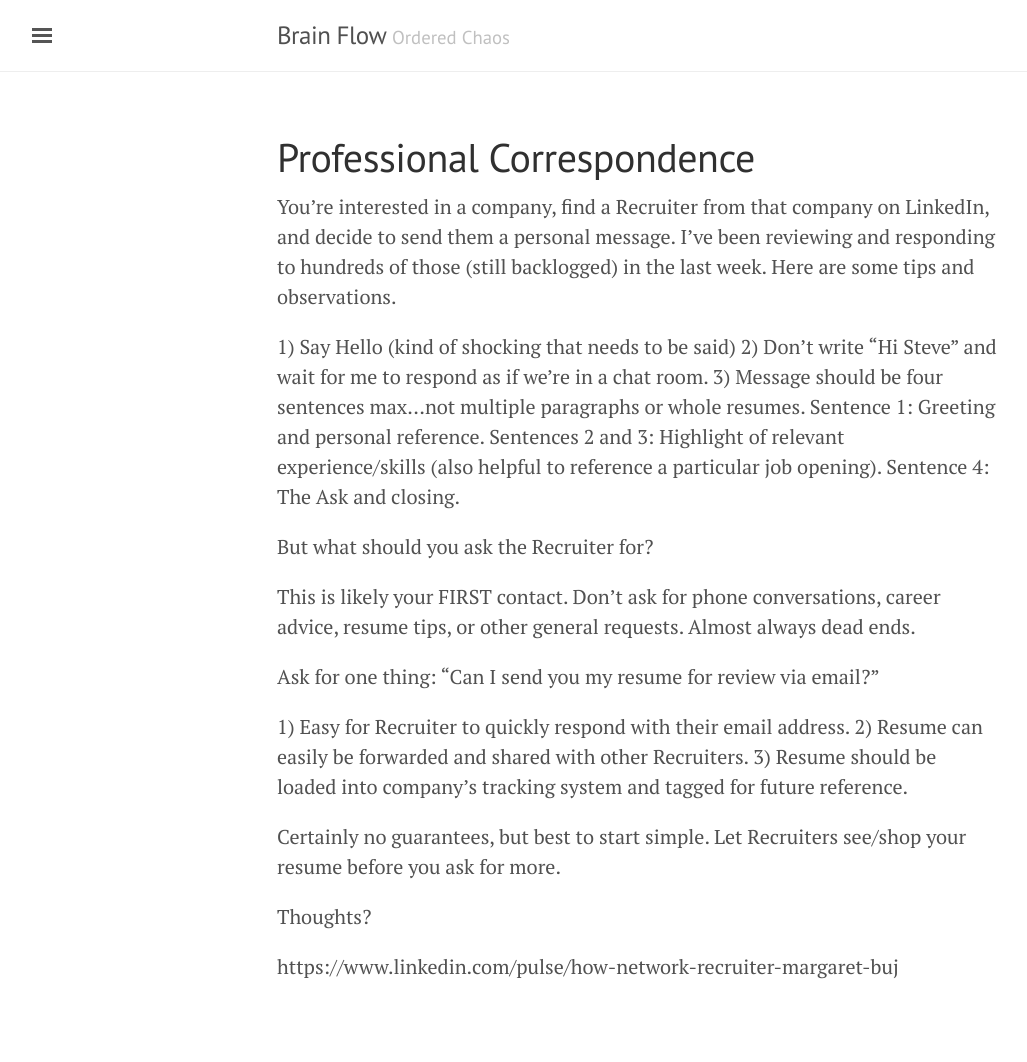
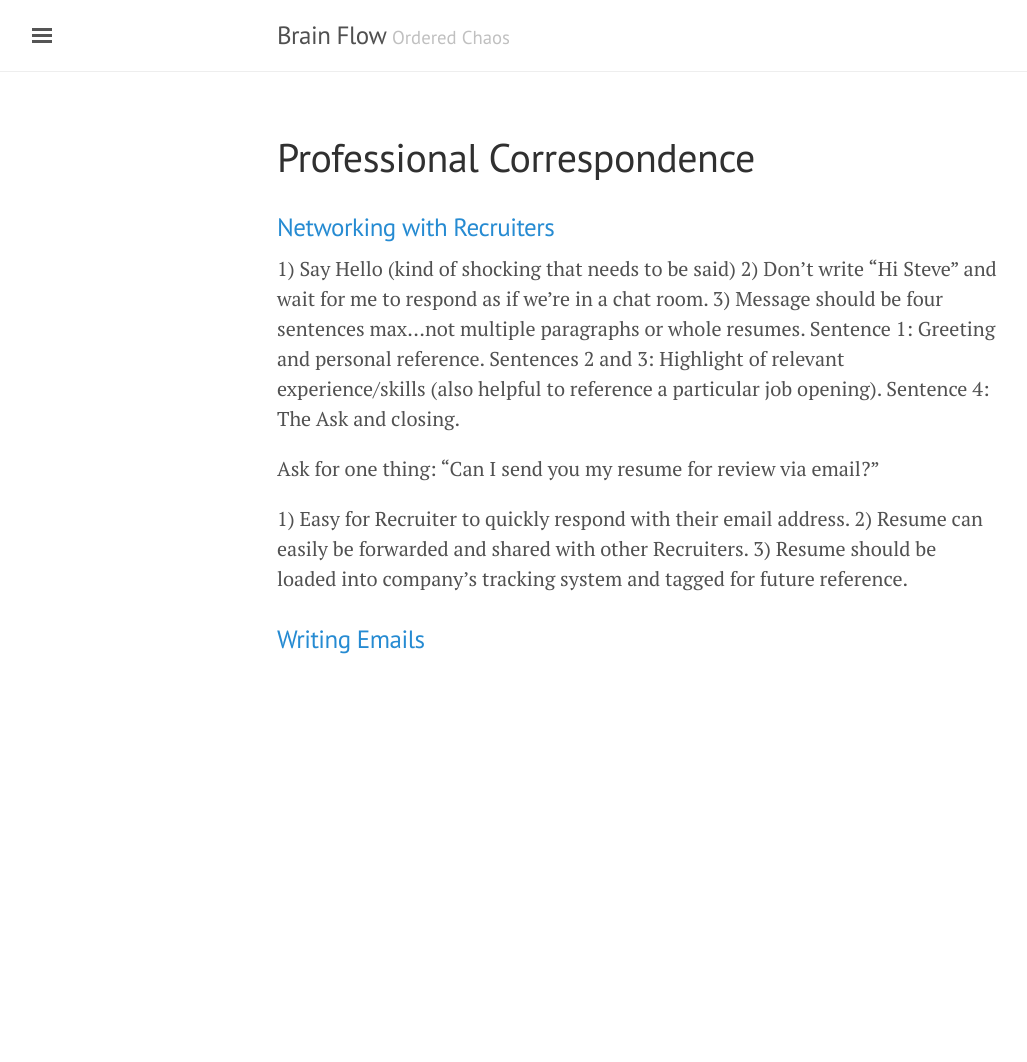
Before and after one commit to bjchia/bjchia.github.io, a Jekyll site: the page built from profcorrespondence.md, in a window 1280 px wide. Shown: the whole page, without its empty margins (3-1030 px from the left). Built offline with Jekyll 4.4.1, drawn with Linux system fonts in a browser that asks for light colours; after the commit the page ends 900 px from its top, so only the background shows below that.

Commit message:
Update profcorrespondence.md

```diff
--- a/profcorrespondence.md
+++ b/profcorrespondence.md
@@ -3,15 +3,11 @@
 title: Professional Correspondence
 ---
 
-You're interested in a company, find a Recruiter from that company on LinkedIn, and decide to send them a personal message.  I've been reviewing and responding to hundreds of those (still backlogged) in the last week.  Here are some tips and observations.
+### [Networking with Recruiters](https://www.linkedin.com/pulse/how-network-recruiter-margaret-buj)
 
 1)  Say Hello (kind of shocking that needs to be said)
 2)  Don't write "Hi Steve" and wait for me to respond as if we're in a chat room.
 3)  Message should be four sentences max...not multiple paragraphs or whole resumes.  Sentence 1:  Greeting and personal reference.  Sentences 2 and 3:  Highlight of relevant experience/skills (also helpful to reference a particular job opening).  Sentence 4:  The Ask and closing.
-
-But what should you ask the Recruiter for?
-
-This is likely your FIRST contact.  Don't ask for phone conversations, career advice, resume tips, or other general requests.  Almost always dead ends.
 
 Ask for one thing:   "Can I send you my resume for review via email?"
 
@@ -19,8 +15,4 @@
 2)  Resume can easily be forwarded and shared with other Recruiters.
 3)  Resume should be loaded into company's tracking system and tagged for future reference.
 
-Certainly no guarantees, but best to start simple.  Let Recruiters see/shop your resume before you ask for more.
-
-Thoughts?
-
-https://www.linkedin.com/pulse/how-network-recruiter-margaret-buj
+### [Writing Emails](https://www.linkedin.com/pulse/best-hire-me-email-ive-seen-from-recent-college-grad-ray-carroll/)
```
